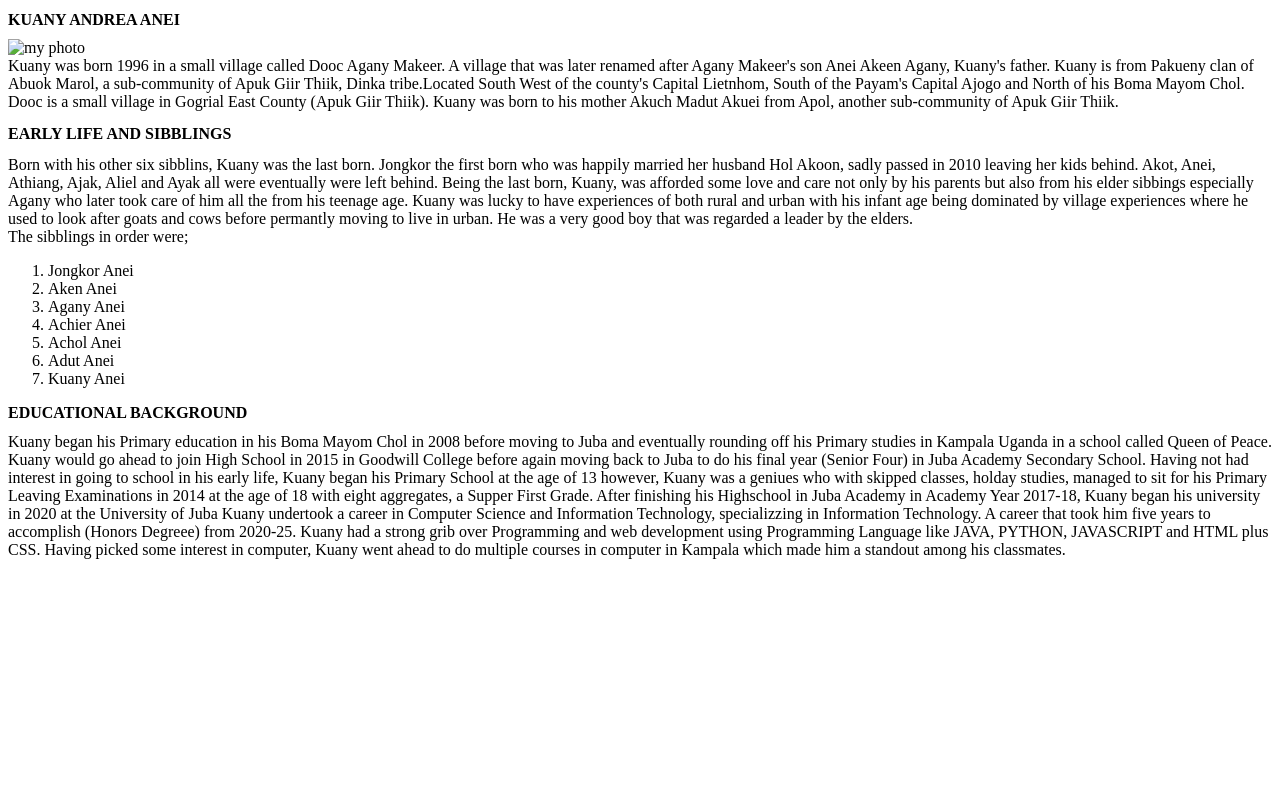
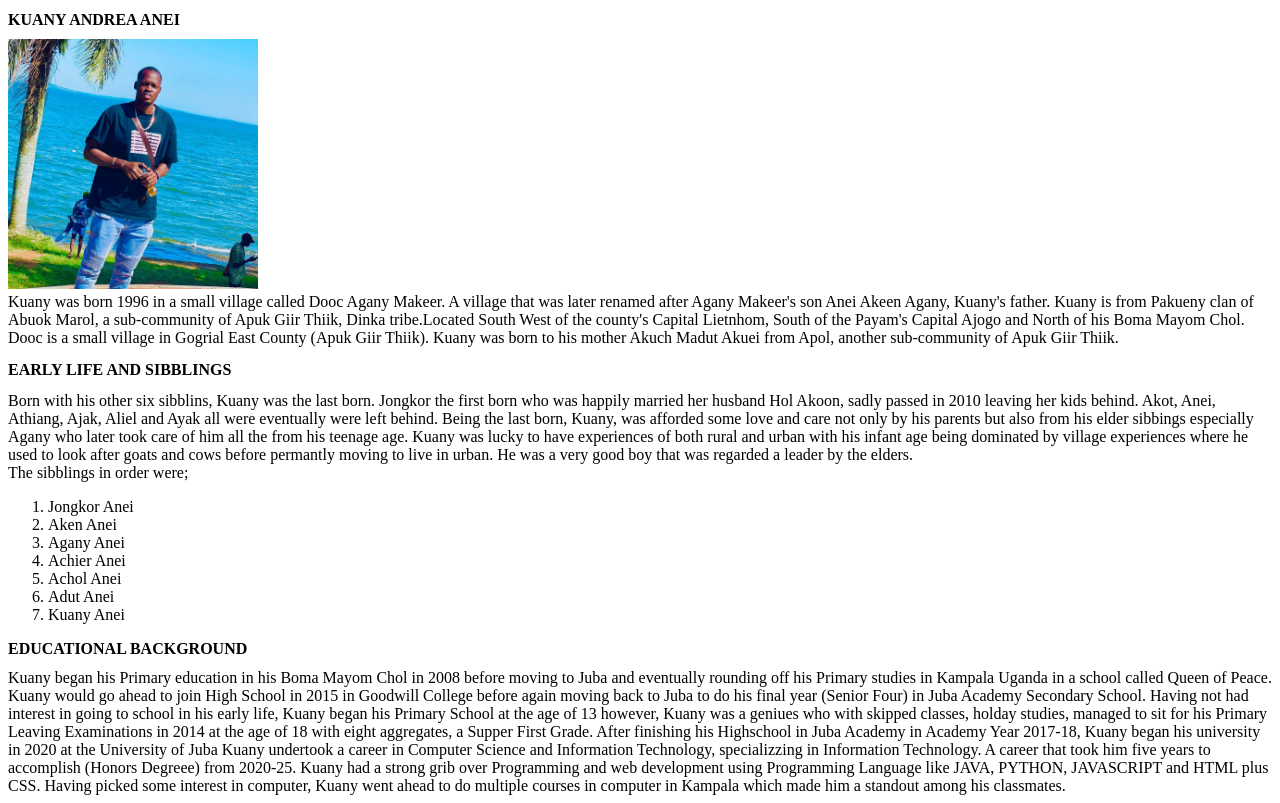
Before and after one commit to kuanyandrea11-art/My-first-webpage, a plain HTML site: page index.html in a window 1280 px wide. Drawn offline with Linux system fonts and the light colour scheme.

Commit message:
Update index.html

```diff
--- a/index.html
+++ b/index.html
@@ -15,7 +15,7 @@
 
             <h1>KUANY ANDREA ANEI</h1>
             <p1>
-                <img src ="images/IMG_0403.jpg" alt = "my photo" width="250"> <br>
+                <img src ="IMG_0403.jpg" alt = "my photo" width="250"> <br>
                 Kuany was born 1996 in a small village called Dooc Agany Makeer. A village that was later renamed after Agany Makeer's son Anei Akeen Agany, Kuany's father. Kuany is from Pakueny clan of Abuok Marol, a sub-community of Apuk Giir Thiik, Dinka tribe.Located South West of the county's Capital Lietnhom, South of the Payam's Capital Ajogo and North of his Boma Mayom Chol. Dooc is a small village in Gogrial East County (Apuk Giir Thiik).
                 Kuany was born to his mother Akuch Madut Akuei from Apol, another sub-community of Apuk Giir Thiik.
 
```
